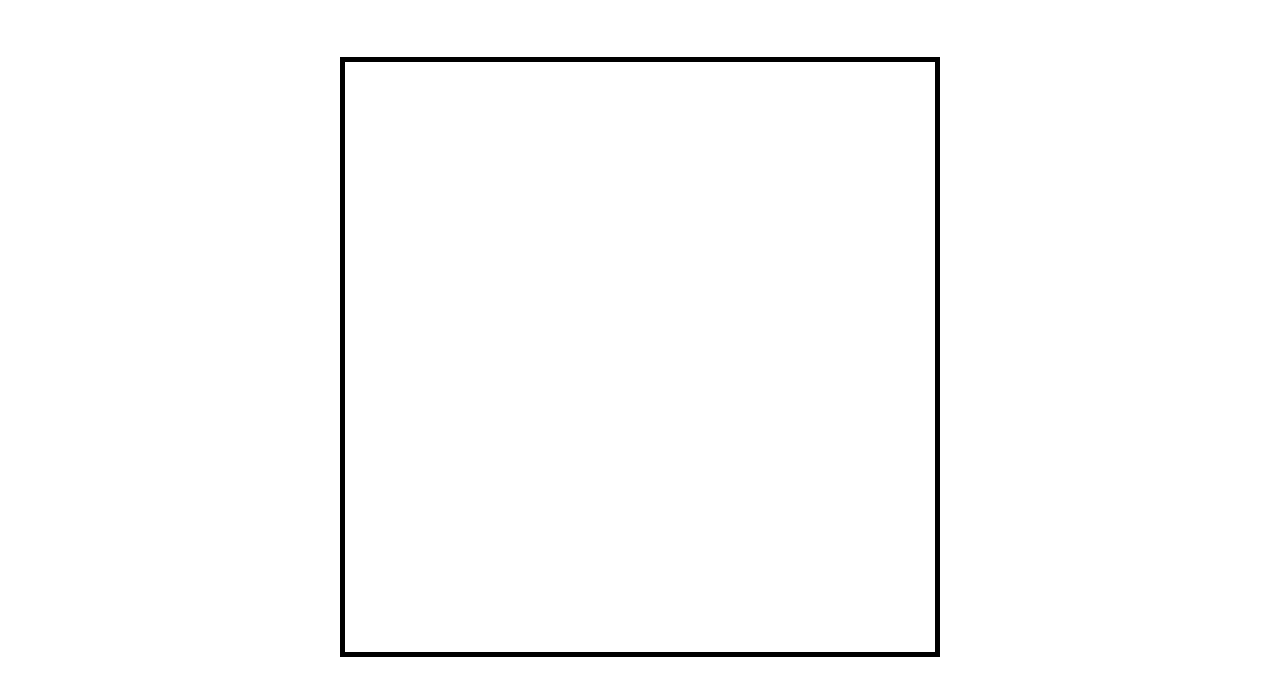
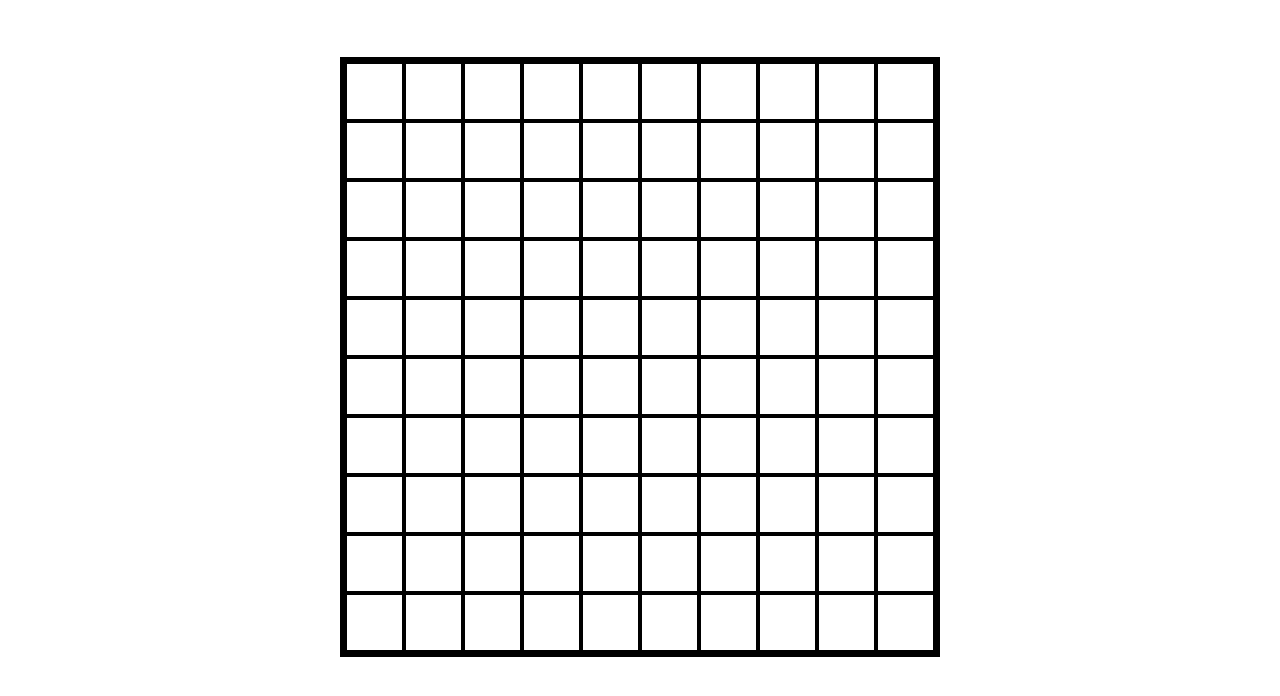
Before and after one commit to Bufal8/js-campominato-grid, a plain HTML site: page index.html in a window 1280 px wide. Shown: the part 40-736 px from the top of the page. Drawn offline with Linux system fonts and the light colour scheme.

Commit message:
creazione caselle con JS

```diff
--- a/css/style.css
+++ b/css/style.css
@@ -11,7 +11,7 @@
 
 
 
-.square{
+#square{
     width: 600px;
     height: 600px;
     margin: 60px auto;
@@ -27,10 +27,8 @@
 
 }
 
-.casella span{
-    display: none;
+
+
+.casella.clicked{
+    background-color: cyan;
 }
-
-.casella span.clicked{
-    color: cyan;
-}
--- a/index.html
+++ b/index.html
@@ -24,10 +24,9 @@
 
     <!-- Sezione centrale -->
     <main>
-        <!-- <div class="contenitore"> -->
-            <div class="square">
 
-            <!-- </div> -->
+        <div id="square">
+
         </div>
     </main>
 
--- a/main.js
+++ b/main.js
@@ -0,0 +1,28 @@
+// Assegno ad una costante l'elemento padre
+const squareElement = document.getElementById("square");
+console.log(squareElement);
+
+// Utilizzo il ciclo for per creare tutte le caselle
+for (let i = 0; i < 100; i++){
+
+    // Eseguo la funzione creaCaselleSquare tante volte quante caselle voglio creare
+    const newCaselle = creaCaselleSquare();
+
+    // Appendo all'elemento padre le caselle create dalla funzione
+    squareElement.append(newCaselle);
+}
+
+
+
+
+
+
+
+
+
+// Creo una funzione che crei le caselle
+function creaCaselleSquare(){
+    const newElement = document.createElement("div");
+    newElement.classList.add("casella");
+    return newElement;
+}
```
